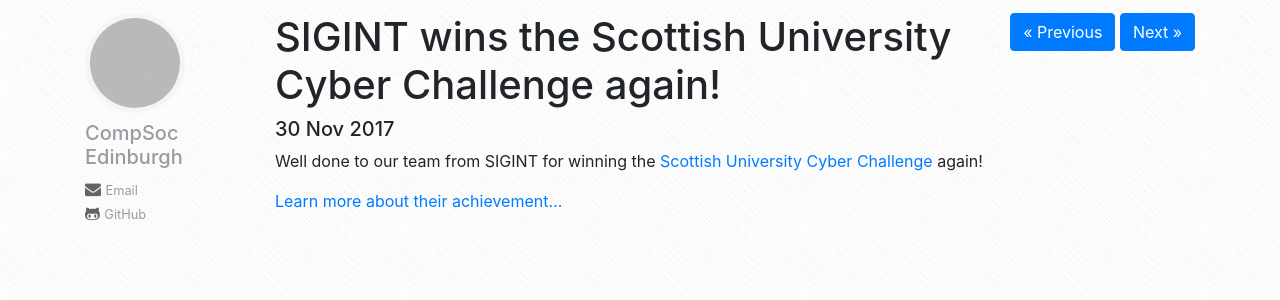
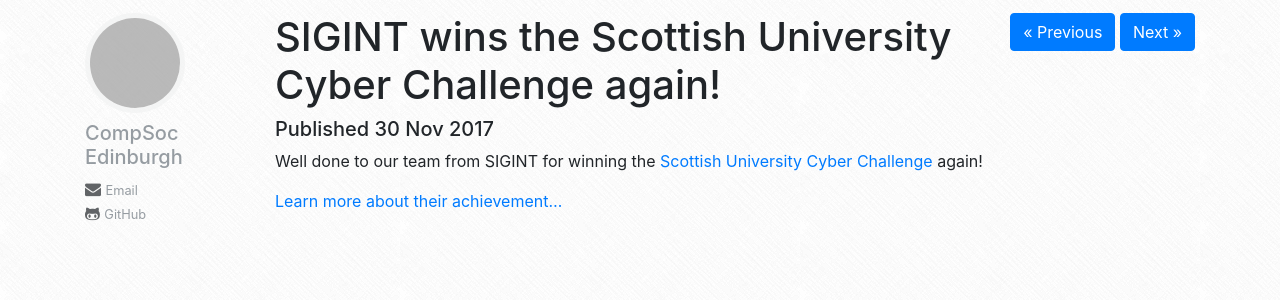
Before and after one commit to compsoc-edinburgh/website, a Jekyll site: the page built from _posts/2017-11-30-sigint-challenge-winners.md, in a window 1280 px wide, cut to the strip 346-657 px from the top of the page. Shown: the top 300 px of the strip. Built offline with Jekyll 4.4.1, drawn with Linux system fonts in a browser that asks for light colours; nearby versions of some CDN libraries; grey boxes are pictures that could not be loaded.

Commit message:
at "published" to blog post

```diff
--- a/_layouts/post.html
+++ b/_layouts/post.html
@@ -53,7 +53,7 @@
             {% include navigate-collection.html %}
         </div>
         <h1>{% if page.longtitle %}{{ page.longtitle }}{% else %}{{ page.title }}{% endif %}</h5>
-        <h5>{{ page.date | date_to_string }}</h3>
+        <h5>Published {{ page.date | date_to_string }}</h3>
 
         <div class="blog-content">
             {{ content }}
```
